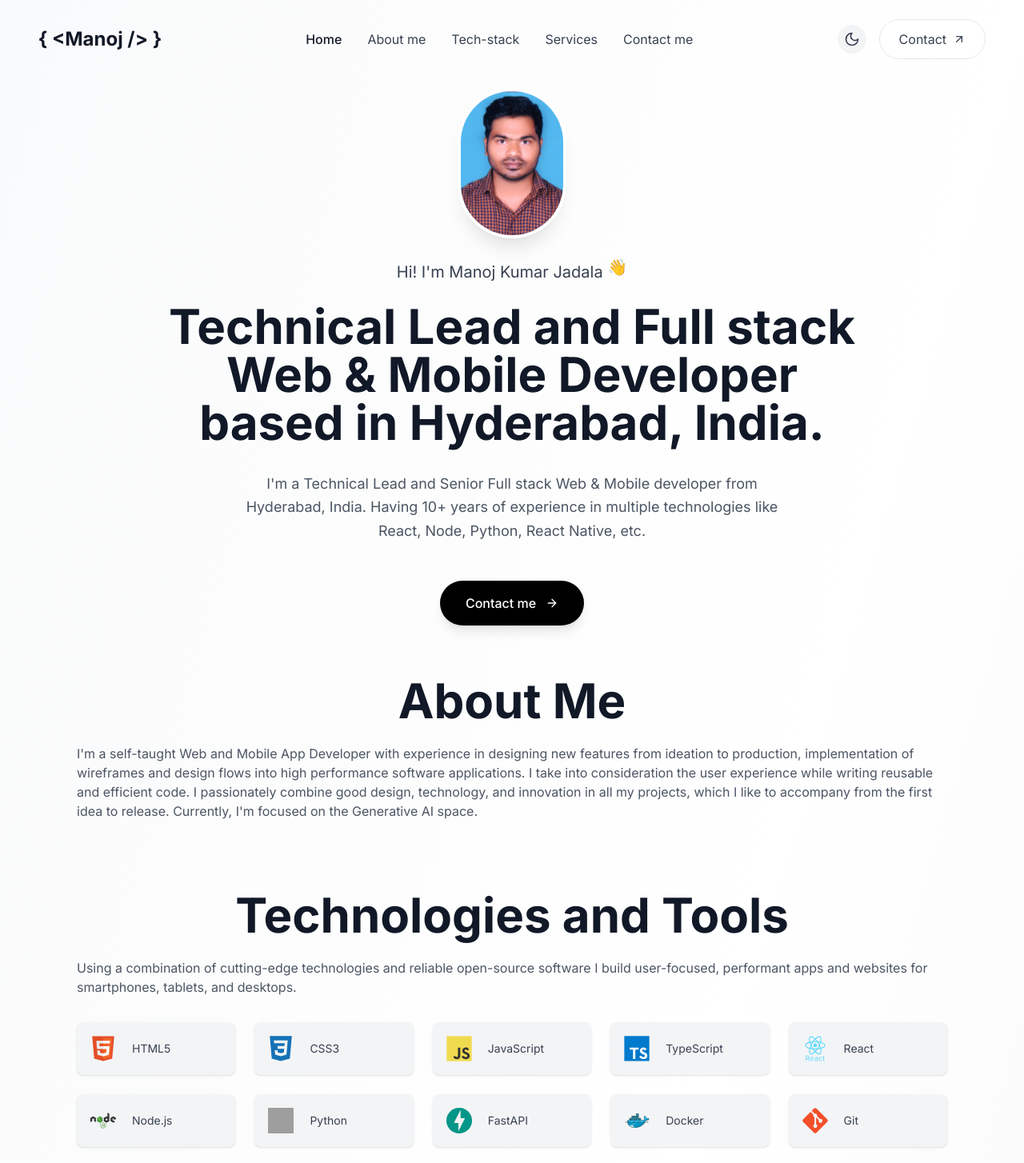
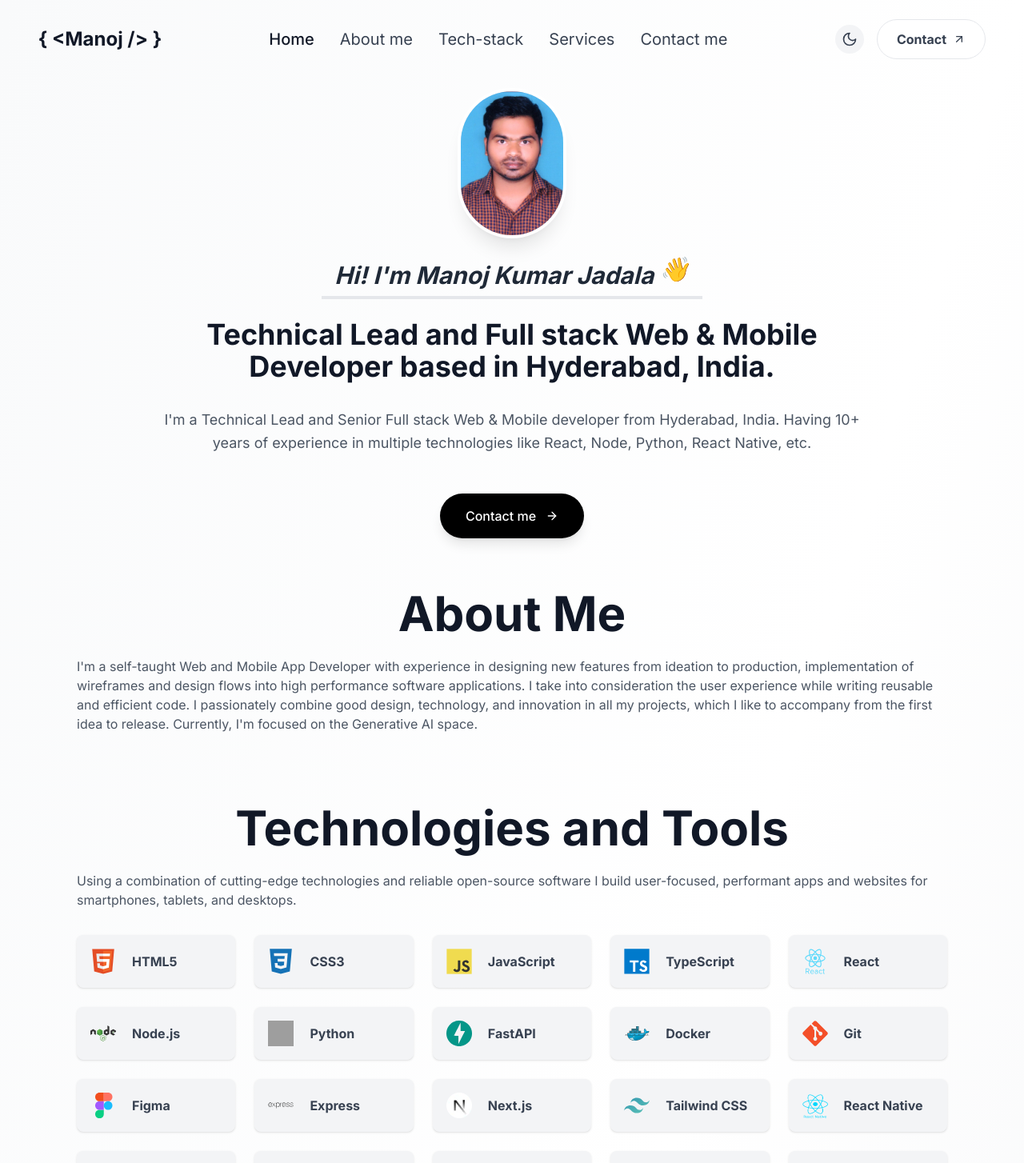
Before and after one commit to manozkumarj/profile, a React (Vite) app: page / in a window 1280 px wide. Shown: the top 1454 px of the page at 80% size. Built offline with nearby package versions, Linux system fonts and the light colour scheme; grey boxes are pictures that could not be loaded.

Commit message:
Enhance styling and layout in ContactForm, Header, Hero, and TechStack components for improved responsiveness and visual hierarchy

```diff
--- a/src/components/ContactForm.tsx
+++ b/src/components/ContactForm.tsx
@@ -94,20 +94,22 @@ const ContactForm = () => {
     // const notify = () => toast.success("Here is your toast.");
 
     return (
-        <div className="min-h-screen pb-12 px-4 sm:px-6 lg:px-8" id="contact">
+        <div className="pb-2 px-4 sm:px-6 lg:px-8" id="contact">
             <div className="max-w-7xl mx-auto">
                 {/* Main heading */}
-                <div className="text-center max-md:mb-8 mb-16">
+                <div className="max-w-7xl mx-auto flex max-lg:flex-col max-lg:gap-6">
+                    <div className="w-1/2 max-lg:w-full">
+                        <div className="max-lg:text-center max-md:mb-8 mb-16 max-lg:mb-8">
                             <h1 className="text-5xl font-bold text-gray-900 dark:text-white leading-tight mb-2">Contact me</h1>
                         </div>
 
-                <div className="grid grid-cols-1 lg:grid-cols-3 gap-16">
+                        <div className="w-full">
 
                             {/* Contact Information - Left Side */}
-                    <div className="lg:col-span-1">
+                            <div className="lg:col-span-1 max-lg:flex max-lg:justify-center max-lg:items-center">
                                 <div className="space-y-8">
                                     {/* Email Section */}
-                            <div className="text-left">
+                                    <div className="text-left max-lg:text-center">
                                         <h3 className="text-2xl font-bold text-gray-900 dark:text-white leading-tight mb-1">Email</h3>
                                         <a
                                             href="mailto:manoj76342@gmail.com"
@@ -118,16 +120,16 @@ const ContactForm = () => {
                                     </div>
 
                                     {/* Address Section */}
-                            <div className="text-left">
+                                    <div className="text-left max-lg:text-center">
                                         <h3 className="text-2xl font-bold text-gray-900 dark:text-white leading-tight mb-1">Address</h3>
-                                <div className="text-gray-600 dark:text-gray-400 font-medium tracking-wide">
+                                        <div className="text-gray-600 dark:text-gray-400 font-medium tracking-wide max-lg:flex">
                                             <div>Jagtial, Telangana,</div>
                                             <div>India</div>
                                         </div>
                                     </div>
 
                                     {/* Social Section */}
-                            <div className="text-left">
+                                    <div className="text-left max-lg:text-center">
                                         <h3 className="text-2xl font-bold text-gray-900 dark:text-white leading-tight mb-2">Social</h3>
                                         <div className="flex justify-start space-x-4">
                                             <a
@@ -160,12 +162,14 @@ const ContactForm = () => {
                                     </div>
                                 </div>
                             </div>
+                        </div>
+                    </div>
 
                     {/* Contact Form - Right Side */}
-                    <div className="lg:col-span-2">
+                    <div className="lg:col-span-2 max-lg:px-6">
                         <div className="mb-8">
-                            <h2 className="text-3xl font-semibold text-gray-900 dark:text-white mb-1">Connect with me</h2>
-                            <p className="text-gray-600 dark:text-gray-400 text-lg">
+                            <h2 className="text-3xl max-lg:mt-8 max-lg:text-5xl max-lg:text-center font-semibold text-gray-900 dark:text-white mb-1">Connect with me</h2>
+                            <p className="text-gray-600 max-lg:mt-2 max-lg:text-center dark:text-gray-400 text-lg">
                                 If you want to know more about me or my work, or if you would just like to say hello, send me a message. I'd love to hear from you.
                             </p>
                         </div>
@@ -222,10 +226,10 @@ const ContactForm = () => {
                                 />
                             </div>
 
-                            <div className="flex flex-col sm:flex-row justify-between items-start sm:items-center gap-4">
+                            <div className="flex flex-col sm:flex-row justify-between items-start max-md:justify-center max-md:items-center gap-4">
                                 <a
                                     href="mailto:manoj76342@gmail.com"
-                                    className="text-gray-900 underline hover:text-gray-600 dark:text-gray-400 transition-colors duration-200"
+                                    className="max-md:hidden text-gray-900 underline hover:text-gray-600 dark:text-gray-400 transition-colors duration-200"
                                 >
                                     Send me email directly
                                 </a>
--- a/src/components/Header.tsx
+++ b/src/components/Header.tsx
@@ -66,7 +66,7 @@ const Header: React.FC<HeaderProps> = ({ isDark, toggleTheme }) => {
               <a
                 key={item?.name}
                 href={item?.href}
-                className={`text-gray-700 dark:text-gray-300 hover:text-gray-900 dark:hover:text-white transition-colors duration-200 ${index === 0 ? 'font-medium text-gray-900 dark:text-white' : ''
+                className={`text-gray-700 text-xl dark:text-gray-300 hover:text-gray-900 dark:hover:text-white transition-colors duration-200 ${index === 0 ? 'font-medium text-gray-900 dark:text-white' : ''
                   }`}
               >
                 {item?.name}
@@ -91,7 +91,7 @@ const Header: React.FC<HeaderProps> = ({ isDark, toggleTheme }) => {
 
             {/* Contact button - Hidden on small screens */}
             <button className="hidden sm:flex items-center space-x-2 px-6 py-3 bg-white dark:bg-gray-800 border border-gray-200 rounded-full hover:bg-gray-50 dark:hover:bg-gray-700 transition-colors duration-200" onClick={scrollToContact}>
-              <span className="text-gray-700 dark:text-gray-300">Contact</span>
+              <span className="text-md font-bold text-gray-700 dark:text-gray-300">Contact</span>
               <ArrowUpRight className="w-4 h-4 text-gray-700 dark:text-gray-300" />
             </button>
 
@@ -146,7 +146,7 @@ const Header: React.FC<HeaderProps> = ({ isDark, toggleTheme }) => {
                   <a
                     href={item?.href}
                     onClick={closeMobileMenu}
-                    className={`block text-lg font-medium transition-colors duration-200 ${index === 0
+                    className={`block font-bold text-lg transition-colors duration-200 ${index === 0
                       ? 'text-gray-900 dark:text-white'
                       : 'text-gray-700 dark:text-gray-300 hover:text-gray-900 dark:hover:text-white'
                       }`}
--- a/src/components/Hero.tsx
+++ b/src/components/Hero.tsx
@@ -26,7 +26,7 @@ const Hero = () => {
 
         {/* Greeting */}
         <div className="mb-6">
-          <h1 className="text-xl text-gray-700 dark:text-gray-300 font-normal">
+          <h1 className="w-fit m-auto px-4 pb-2 text-3xl font-bold text-gray-800 dark:text-gray-200 border-b-4 dark:border-b-gray-200 italic">
             Hi! I'm Manoj Kumar Jadala{' '}
             <span className="inline-block animate-bounce">👋</span>
           </h1>
@@ -34,7 +34,7 @@ const Hero = () => {
 
         {/* Main Title */}
         <div className="mb-8">
-          <h2 className="text-4xl md:text-5xl lg:text-6xl font-bold text-gray-900 dark:text-white leading-tight">
+          <h2 className="text-3xl md:text-4xl lg:text-4xl font-bold text-gray-900 dark:text-white leading-tight">
             Technical Lead and Full stack Web & Mobile Developer
             based in Hyderabad, India.
           </h2>
@@ -42,7 +42,7 @@ const Hero = () => {
 
         {/* Description */}
         <div className="mb-12">
-          <p className="text-lg text-gray-600 dark:text-gray-400 max-w-2xl mx-auto leading-relaxed">
+          <p className="text-lg text-gray-600 dark:text-gray-400 max-w-4xl mx-auto leading-relaxed">
             I'm a Technical Lead and Senior Full stack Web & Mobile developer from Hyderabad, India. Having 10+ years of experience in multiple
             technologies like React, Node, Python, React Native, etc.
           </p>
--- a/src/components/TechStack.tsx
+++ b/src/components/TechStack.tsx
@@ -182,7 +182,7 @@ const TechStack = () => {
                         {techsAndTools.map((tech) => (
                             <div key={tech.name} onClick={() => notify(tech.name)} className="flex gap-5 items-center max-sm:justify-center p-4 bg-gray-100 dark:bg-gray-800 rounded-lg shadow hover:scale-105 transform transition-transform duration-200 border !border-gray-100 dark:!border-gray-200 cursor-pointer">
                                 {tech.icon}
-                                <span className="text-sm text-gray-700 dark:text-gray-300">{tech.name}</span>
+                                <span className="text-md font-bold text-gray-700 dark:text-gray-300">{tech.name}</span>
                             </div>
                         ))}
                     </div>
```
Lines whose indentation alone changed are shown as unchanged.
